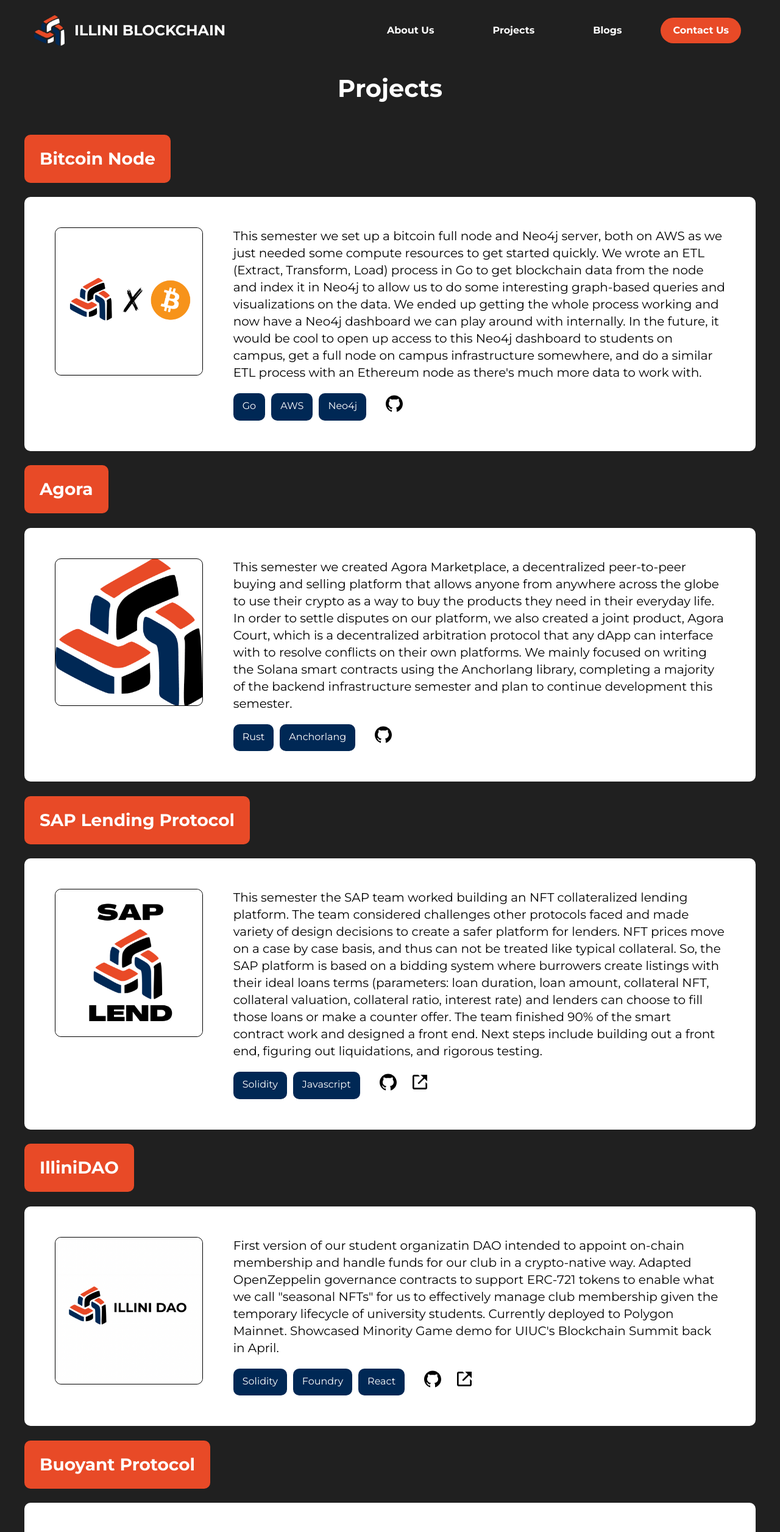
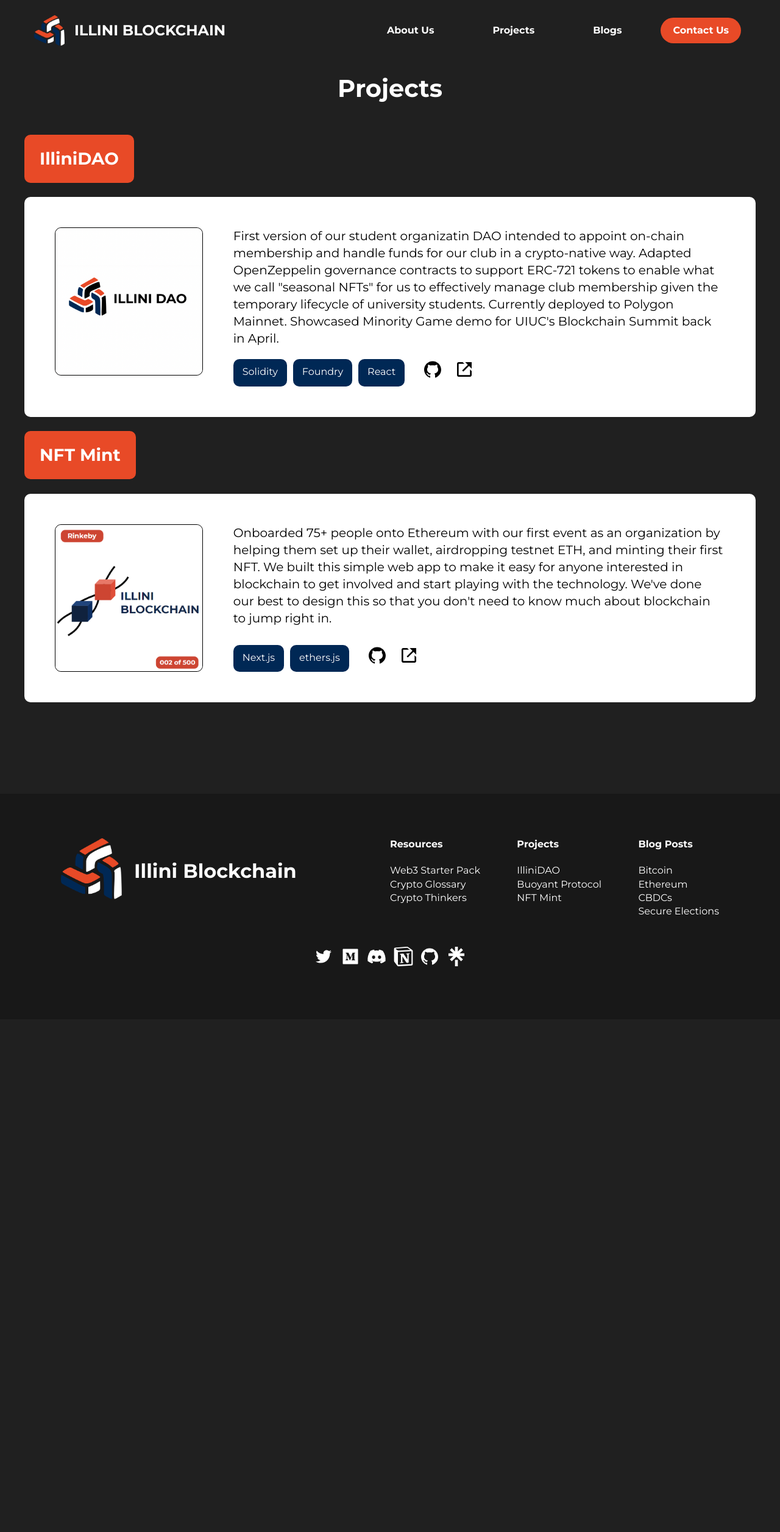
Before and after one commit to IlliniBlockchain/website, a Next.js app: page /projects in a window 1280 px wide. Shown: the top 2513 px of the page at 61% size. After the commit the page ends 1672 px from the top, so only its background shows below. Built offline with nearby package versions, Linux system fonts and the light colour scheme.

Commit message:
Small edit (#46)
* updating dependencies

* updating dependency

```diff
--- a/pages/projects.js
+++ b/pages/projects.js
@@ -17,44 +17,6 @@
       <SectionTitle>Projects</SectionTitle>
 
       <ProjectsContainer>
-
-      <Project
-          title={"Bitcoin Node"}
-          imageSrc={"/IlliniNode.png"}
-          imageAlt={"Illini Blockchain Logo"}
-          stack={["Go", "AWS", "Neo4j"]}
-          githubUrl={"https://github.com/IlliniBlockchain/etl-bitcoin"}
-          websiteUrl={""}
-          description={
-            "This semester we set up a bitcoin full node and Neo4j server, both on AWS as we just needed some compute resources to get started quickly. We wrote an ETL (Extract, Transform, Load) process in Go to get blockchain data from the node and index it in Neo4j to allow us to do some interesting graph-based queries and visualizations on the data. We ended up getting the whole process working and now have a Neo4j dashboard we can play around with internally. In the future, it would be cool to open up access to this Neo4j dashboard to students on campus, get a full node on campus infrastructure somewhere, and do a similar ETL process with an Ethereum node as there's much more data to work with."
-          }
-        />
-
-        <Project
-          title={"Agora"}
-          imageSrc={"/IlliniBlockchainLogo.png"}
-          imageAlt={"Illini Blockchain Logo"}
-          stack={["Rust", "Anchorlang"]}
-          githubUrl={"https://github.com/IlliniBlockchain/agora-court"}
-          websiteUrl={""}
-          description={
-            "This semester we created Agora Marketplace, a decentralized peer-to-peer buying and selling platform that allows anyone from anywhere across the globe to use their crypto as a way to buy the products they need in their everyday life. In order to settle disputes on our platform, we also created a joint product, Agora Court, which is a decentralized arbitration protocol that any dApp can interface with to resolve conflicts on their own platforms. We mainly focused on writing the Solana smart contracts using the Anchorlang library, completing a majority of the backend infrastructure semester and plan to continue development this semester."
-          }
-        />
-
-        <Project
-          title={"SAP Lending Protocol"}
-          imageSrc={"/IlliniSAP.png"}
-          imageAlt={"Illini Blockchain Logo"}
-          stack={["Solidity", "Javascript"]}
-          githubUrl={"https://github.com/IlliniBlockchain/sap"}
-          websiteUrl={"https://www.figma.com/proto/fDFz9iQPkypVuCidiERcoJ/Sap?node-id=1%3A15&scaling=min-zoom&page-id=0%3A1&starting-point-node-id=25%3A981"}
-          description={
-            "This semester the SAP team worked building an NFT collateralized lending platform.  The team considered challenges other protocols faced and made variety of design decisions to create a safer platform for lenders.  NFT prices move on a case by case basis, and thus can not be treated like typical collateral.  So, the SAP platform is based on a bidding system where burrowers create listings with their ideal loans terms (parameters: loan duration, loan amount, collateral NFT, collateral valuation, collateral ratio, interest rate) and lenders can choose to fill those loans or make a counter offer.  The team finished 90% of the smart contract work and designed a front end.  Next steps include building out a front end, figuring out liquidations, and rigorous testing."
-          }
-        />
-
-
         <Project
           title={"IlliniDAO"}
           imageSrc={"/IlliniDAO.png"}
@@ -66,17 +28,7 @@
             'First version of our student organizatin DAO intended to appoint on-chain membership and handle funds for our club in a crypto-native way. Adapted OpenZeppelin governance contracts to support ERC-721 tokens to enable what we call "seasonal NFTs" for us to effectively manage club membership given the temporary lifecycle of university students. Currently deployed to Polygon Mainnet. Showcased Minority Game demo for UIUC\'s Blockchain Summit back in April.'
           }
         />
-        <Project
-          title={"Buoyant Protocol"}
-          imageSrc={"/buoyant.png"}
-          imageAlt={"Buoyant Squid Logo"}
-          stack={["Rust", "React"]}
-          githubUrl={"https://github.com/IlliniBlockchain/buoyant"}
-          websiteUrl={"https://buoyantprotocol.xyz"}
-          description={
-            "Buoyant is a tradable subscriptions protocol on Solana. The idea is that a normal subscription to something like Netflix or Spotify could be a transferrable digital asset. Someone who wanted to unsubscribe after 20 days of a month-long subscription could sell it to someone looking for a 10-day trial for less. We submitted to Solana's Riptide Hackathon, and ended up being included in Grape Protocol's final list considering open source protocols for a community prize. Deployed only to devnet currently."
-          }
-        />
+
         <Project
           title={"NFT Mint"}
           imageSrc={"/illiniBlockchainNFT.png"}
```
